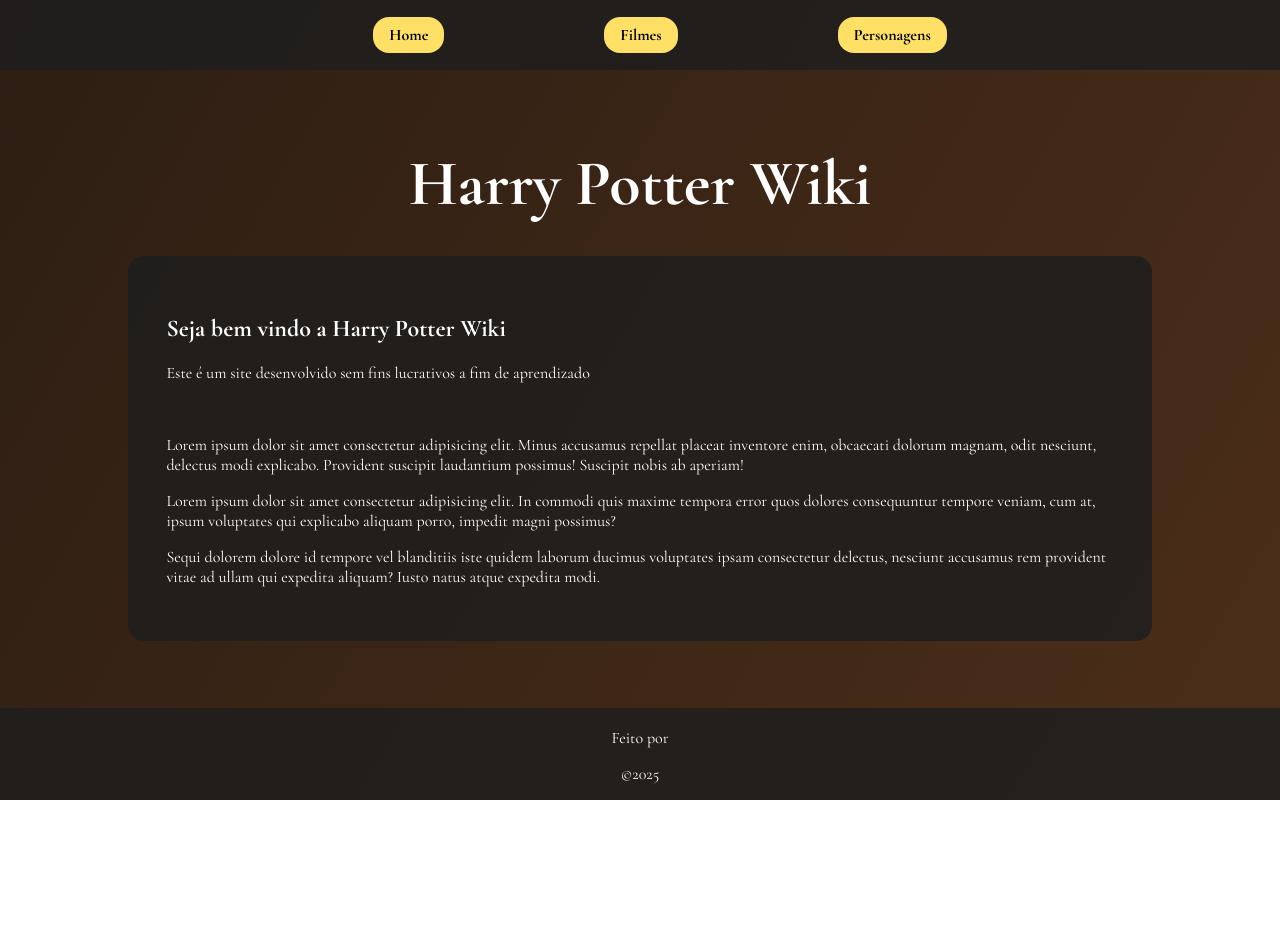
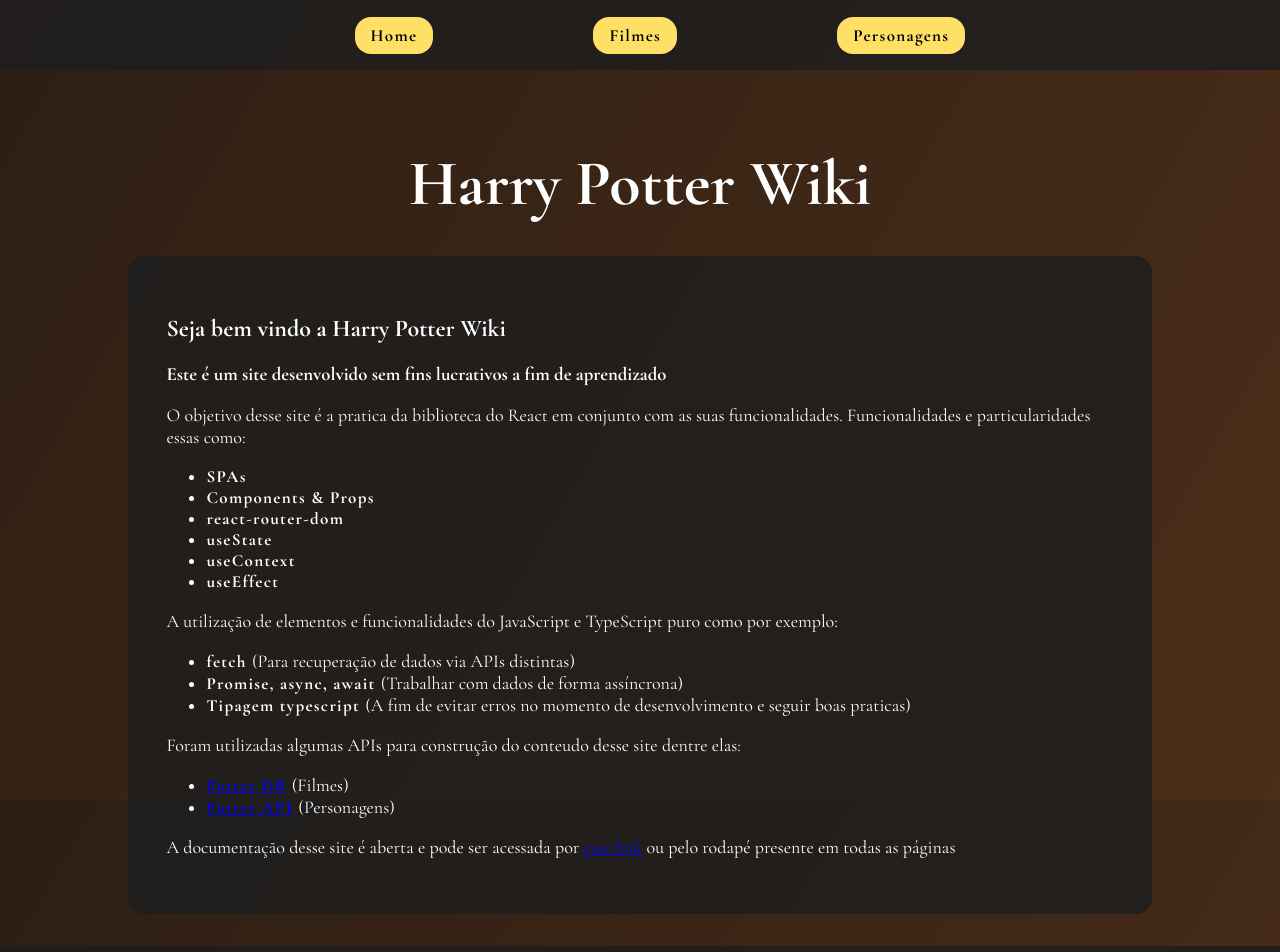
Before and after one commit to xOmilk/potter-wiki, a React (Vite) app: page / in a window 1280 px wide. Shown: the top 952 px of the page. Before the commit the page ends 800 px from the top, so only its background shows below. Built offline with nearby package versions, Linux system fonts and the light colour scheme.

Commit message:
Conteudo da home

```diff
--- a/src/components/Footer/index.tsx
+++ b/src/components/Footer/index.tsx
@@ -3,7 +3,7 @@
 export function Footer() {
 	return (
 		<footer className={styles.footer}>
-			<a href="https://github.com/xOmilk" target="_blank">
+			<a href="https://github.com/xOmilk/api-harry-potter" target="_blank">
 				Feito por
 			</a>
 			<p>
--- a/src/pages/Home/index.tsx
+++ b/src/pages/Home/index.tsx
@@ -6,31 +6,80 @@
 		<Container>
 			<div className={styles.content}>
 				<h2>Seja bem vindo a Harry Potter Wiki</h2>
-				<p>
+				<h3>
 					Este é um site desenvolvido sem fins lucrativos a fim de
 					aprendizado
-				</p>
-				<br />
-
+				</h3>
 				<p>
-					Lorem ipsum dolor sit amet consectetur adipisicing elit.
-					Minus accusamus repellat placeat inventore enim, obcaecati
-					dolorum magnam, odit nesciunt, delectus modi explicabo.
-					Provident suscipit laudantium possimus! Suscipit nobis ab
-					aperiam!
+					O objetivo desse site é a pratica da biblioteca do React em
+					conjunto com as suas funcionalidades. Funcionalidades e
+					particularidades essas como:
+					<ul>
+						<li>SPAs</li>
+						<li>Components & Props</li>
+						<li>react-router-dom</li>
+						<li>useState</li>
+						<li>useContext</li>
+						<li>useEffect</li>
+					</ul>
 				</p>
 
 				<p>
-					Lorem ipsum dolor sit amet consectetur adipisicing elit. In
-					commodi quis maxime tempora error quos dolores consequuntur
-					tempore veniam, cum at, ipsum voluptates qui explicabo
-					aliquam porro, impedit magni possimus?
+					A utilização de elementos e funcionalidades do JavaScript e
+					TypeScript puro como por exemplo:
+					<ul>
+						<li>
+							fetch{" "}
+							<span>
+								(Para recuperação de dados via APIs distintas)
+							</span>{" "}
+						</li>
+						<li>
+							Promise, async, await{" "}
+							<span>
+								(Trabalhar com dados de forma assíncrona)
+							</span>
+						</li>
+						<li>
+							Tipagem typescript{" "}
+							<span>
+								(A fim de evitar erros no momento de
+								desenvolvimento e seguir boas praticas)
+							</span>
+						</li>
+					</ul>
+				</p>
+
+				<p>
+					Foram utilizadas algumas APIs para construção do conteudo
+					desse site dentre elas:
+					<ul>
+						<li>
+							<a href="https://potterdb.com/" target="_blank">
+								Potter DB
+							</a>{" "}
+							<span>(Filmes)</span>
+						</li>
+						<li>
+							<a
+								href="https://github.com/fedeperin/potterapi"
+								target="_blank"
+							>
+								Potter API
+							</a>{" "}
+							<span>(Personagens)</span>
+						</li>
+					</ul>
 				</p>
 				<p>
-					Sequi dolorem dolore id tempore vel blanditiis iste quidem
-					laborum ducimus voluptates ipsam consectetur delectus,
-					nesciunt accusamus rem provident vitae ad ullam qui expedita
-					aliquam? Iusto natus atque expedita modi.
+					A documentação desse site é aberta e pode ser acessada por{" "}
+					<a
+						href="https://github.com/xOmilk/api-harry-potter"
+						target="_blank"
+					>
+						esse link
+					</a>{" "}
+					ou pelo rodapé presente em todas as páginas
 				</p>
 			</div>
 		</Container>
--- a/src/pages/Home/styles.module.css
+++ b/src/pages/Home/styles.module.css
@@ -1,8 +1,24 @@
 .content {
-    padding: 2.4rem;
-    border-radius: 1rem;
-    margin: auto auto;
-    margin-top: 2rem;
+	padding: 2.4rem;
+	border-radius: 1rem;
+	margin: auto auto;
+	margin-top: 2rem;
 	width: 80%;
 	background: var(--background-item);
 }
+
+p,
+span {
+	letter-spacing: normal !important;
+	font-size: 18px;
+}
+
+ul li {
+	letter-spacing: 1.3px;
+	font-weight: bolder;
+	font-size: 17px !important;
+
+	span {
+		font-weight: normal;
+	}
+}
```
